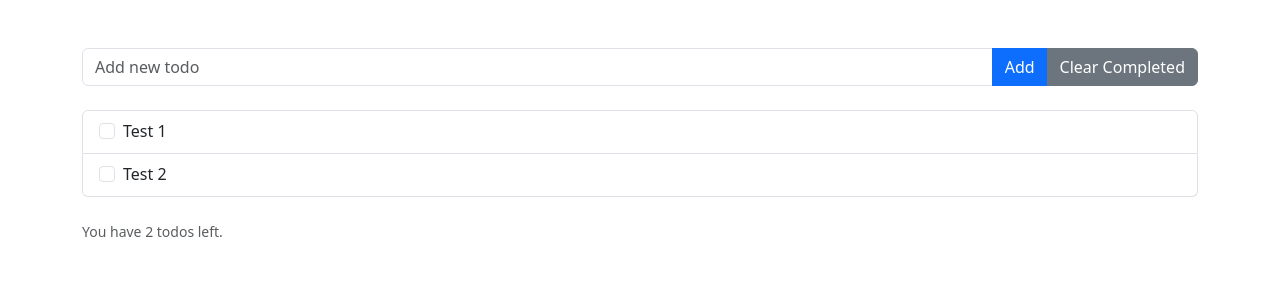
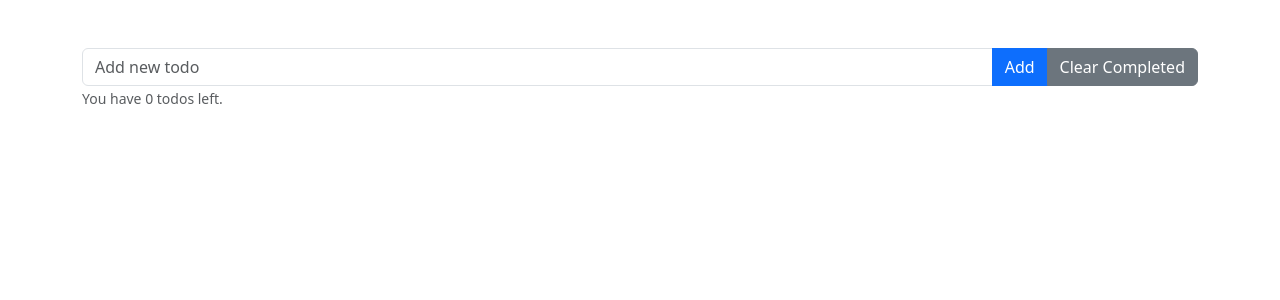
Before and after one commit to zoltalar/react-todo, a React (Create React App) app: page / in a window 1280 px wide. Shown: the top 300 px of the page. Built offline with nearby package versions, Linux system fonts and the light colour scheme.

Commit message:
final tweaks

```diff
--- a/package.json
+++ b/package.json
@@ -11,6 +11,7 @@
     "react-bootstrap": "^2.8.0",
     "react-dom": "^18.2.0",
     "react-scripts": "5.0.1",
+    "uuid": "^9.0.0",
     "web-vitals": "^2.1.4"
   },
   "scripts": {
--- a/src/App.js
+++ b/src/App.js
@@ -1,18 +1,54 @@
 import 'bootstrap/dist/css/bootstrap.min.css';
-import Todos from './components/Todos';
-import { Col, Container, Row } from 'react-bootstrap';
-import { useState } from 'react';
+
+import { useEffect, useState, useRef } from 'react';
+import { Col, Container, Row, Button, Form, InputGroup } from 'react-bootstrap';
+import { v4 as uuidv4 } from 'uuid';
+
+import TodoList from './components/TodoList';
 
 function App() {
-  const [todos, setTodos] = useState([
-    { id: 1, name: 'Test 1', completed: false },
-    { id: 2, name: 'Test 2', completed: true }
-  ])
+  const [todos, setTodos] = useState([]);
+  const newTodo = useRef();
+
+  function addNewTodo(e) {
+      const name = newTodo.current.value;
+      if (name) {
+          setTodos(oldTodos => {
+              return [...oldTodos, { id: uuidv4(), name, completed: false }];
+          })
+          newTodo.current.value = '';
+      }
+  }
+
+  function clearCompletedTodos(e) {
+    const newTodos = todos.filter(todo => !todo.completed)
+    setTodos(newTodos)
+  }
+
+  function toggleTodo(id) {
+    const newTodos = [...todos]
+    const todo = newTodos.find(todo => todo.id === id)
+    todo.completed = !todo.completed
+    setTodos(newTodos)
+  }
+
   return (
     <Container>
       <Row>
         <Col>
-          <Todos todos={ todos } />
+          <InputGroup className="mt-5">
+              <input type="text" className="form-control" placeholder="Add new todo" ref={ newTodo } />
+              <Button variant="primary" onClick={ addNewTodo }>
+                  Add
+              </Button>
+              <Button variant="secondary" onClick={ clearCompletedTodos }>
+                  Clear Completed
+              </Button>
+          </InputGroup>
+          <Form.Text muted>
+              You have { todos.filter(todo => !todo.completed).length } todos left.
+          </Form.Text>
+          <TodoList todos={ todos } toggleTodo={ toggleTodo } />
         </Col>
       </Row>
     </Container>
--- a/src/components/Todo.js
+++ b/src/components/Todo.js
@@ -1,9 +1,14 @@
 import { Form } from 'react-bootstrap';
 
-export default function Todo({ todo }) {
+export default function Todo({ todo, toggleTodo }) {
+
+    function toggle() {
+        toggleTodo(todo.id)
+    }
+
     return (
         <Form.Label className="mb-0">
-            <Form.Check type="checkbox" label={ todo.name } />
+            <Form.Check type="checkbox" id={'input-todo-' + todo.id} label={ todo.name } checked={ todo.completed } onChange={ toggle } />
         </Form.Label>
     )
 }
--- a/src/components/TodoList.js
+++ b/src/components/TodoList.js
@@ -1,12 +1,17 @@
 import { ListGroup } from 'react-bootstrap';
 import Todo from '../components/Todo'
 
-export default function TodoList({ todos }) {
+export default function TodoList({ todos, toggleTodo }) {
+
+    function variant(todo) {
+        return (todo.completed ? 'success' : 'light')
+    }
+
     return (
-        <ListGroup className="mt-4">
+        todos.length > 0 && <ListGroup className="mt-4">
             {
                 todos.map(todo =>
-                    <ListGroup.Item><Todo todo={ todo } /></ListGroup.Item>
+                    <ListGroup.Item key={ todo.id } variant={ variant(todo) }><Todo todo={ todo } toggleTodo={ toggleTodo } /></ListGroup.Item>
                 )
             }
         </ListGroup>
--- a/src/components/Todos.js
+++ /dev/null
@@ -1,22 +0,0 @@
-import { Button, Form, InputGroup } from 'react-bootstrap';
-import TodoList from '../components/TodoList';
-
-export default function Todos({ todos }) {
-    return (
-        <>
-            <InputGroup className="mt-5">
-                <Form.Control placeholder="Add new todo" aria-label="Add todo" />
-                <Button variant="primary">
-                    Add
-                </Button>
-                <Button variant="secondary">
-                    Clear Completed
-                </Button>
-            </InputGroup>
-            <TodoList todos={ todos } />
-            <Form.Text className="d-block mt-4" muted>
-                You have { todos.length } todos left.
-            </Form.Text>
-        </>
-    )
-}
```
Also changed, not shown: 1 other file (tests, documents, lock files or other folders).
